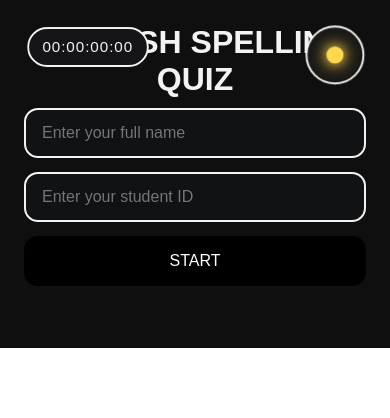
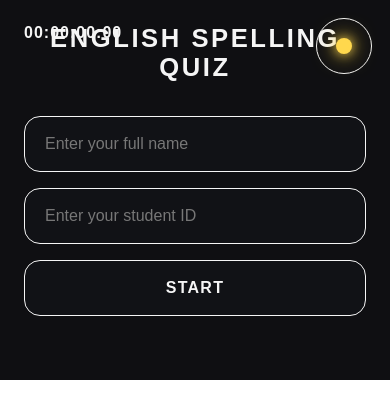
Before and after one commit to ryadgary6-oss/english-quiz0.1, a plain HTML site: page index.html in a window 390 px wide. Both pictures are taken after a click on the button "Toggle theme". Drawn offline with Linux system fonts and the light colour scheme.

Commit message:
Update style.css

```diff
--- a/style.css
+++ b/style.css
@@ -1,33 +1,31 @@
 :root {
   --bg: #ffffff;
-  --text: #111111;
-  --muted: #6b6b6b;
+  --text: #0e0e14;
+  --muted: #6f6f76;
   --border: #111111;
-  --card-bg: #ffffff;
+  --panel-bg: #ffffff;
   --input-bg: #ffffff;
-  --button-bg: #111111;
-  --button-text: #ffffff;
+  --button-bg: #ffffff;
+  --button-text: #111111;
   --option-bg: #ffffff;
   --option-selected-bg: #111111;
   --option-selected-text: #ffffff;
-  --shadow: 0 10px 30px rgba(0, 0, 0, 0.08);
-  --yellow: #d2d2d2;
-  --yellow-glow: rgba(255, 214, 10, 0.75);
+  --yellow: #d7d7d7;
+  --yellow-glow: rgba(255, 216, 77, 0.9);
 }
 
 body.dark {
-  --bg: #0f0f10;
-  --text: #f3f3f3;
-  --muted: #bbbbbb;
-  --border: #f3f3f3;
-  --card-bg: #151517;
-  --input-bg: #111214;
-  --button-bg: #f3f3f3;
-  --button-text: #111111;
-  --option-bg: #151517;
-  --option-selected-bg: #f3f3f3;
+  --bg: #0f0f12;
+  --text: #f5f5f5;
+  --muted: #bdbdc7;
+  --border: #f5f5f5;
+  --panel-bg: #0f0f12;
+  --input-bg: #111216;
+  --button-bg: #111216;
+  --button-text: #f5f5f5;
+  --option-bg: #111216;
+  --option-selected-bg: #f5f5f5;
   --option-selected-text: #111111;
-  --shadow: 0 10px 30px rgba(255, 255, 255, 0.06);
   --yellow: #ffd84d;
   --yellow-glow: rgba(255, 216, 77, 0.95);
 }
@@ -41,22 +39,22 @@ body {
   margin: 0;
   padding: 0;
   min-height: 100%;
+  font-family: Arial, Helvetica, sans-serif;
   background: var(--bg);
   color: var(--text);
-  font-family: Arial, Helvetica, sans-serif;
   transition: background 0.25s ease, color 0.25s ease;
 }
 
 body {
   display: flex;
+  align-items: center;
   justify-content: center;
-  align-items: center;
   padding: 24px;
 }
 
 .container {
   width: 100%;
-  max-width: 760px;
+  max-width: 980px;
 }
 
 .screen {
@@ -67,83 +65,68 @@ body {
   display: block;
 }
 
-.card {
-  background: var(--card-bg);
-  border: 2px solid var(--border);
-  border-radius: 24px;
-  box-shadow: var(--shadow);
-  padding: 32px;
-  transition: background 0.25s ease, border-color 0.25s ease;
+.login-panel,
+.quiz-panel,
+.result-panel {
+  width: 100%;
+  max-width: 520px;
+  margin: 0 auto;
 }
 
-.quiz-title,
-.result-title {
-  margin: 0 0 10px;
+.quiz-title {
+  margin: 0 0 34px;
   text-align: center;
-  font-size: 2rem;
-}
-
-.subtitle {
-  text-align: center;
-  color: var(--muted);
-  margin-bottom: 28px;
+  font-size: 2.2rem;
+  font-weight: 800;
+  letter-spacing: 0.14em;
 }
 
 .login-form {
   display: grid;
-  gap: 14px;
+  gap: 16px;
 }
 
-.login-form input {
+.login-form input,
+.start-btn,
+.option-btn {
   width: 100%;
-  padding: 14px 16px;
-  border-radius: 14px;
-  border: 2px solid var(--border);
+  min-height: 62px;
+  border: 1.8px solid var(--border);
+  border-radius: 18px;
   background: var(--input-bg);
   color: var(--text);
   font-size: 1rem;
+  padding: 0 20px;
   outline: none;
 }
 
-.start-btn {
-  width: 100%;
-  padding: 14px 18px;
-  border-radius: 14px;
-  border: 2px solid #000000;
-  background: #000000;
-  color: #ffffff;
-  font-size: 1rem;
-  cursor: pointer;
-  transition: transform 0.15s ease, opacity 0.2s ease;
+.login-form input::placeholder {
+  color: #777777;
 }
 
-.start-btn:hover {
-  transform: translateY(-1px);
-  opacity: 0.95;
+.start-btn {
+  background: var(--button-bg);
+  color: var(--button-text);
+  font-weight: 800;
+  letter-spacing: 0.08em;
+  cursor: pointer;
 }
 
-.quiz-topbar {
-  display: flex;
-  justify-content: flex-start;
-  margin-bottom: 22px;
-}
-
-.question-counter {
-  font-size: 0.95rem;
-  color: var(--muted);
-}
-
-.question-box {
-  min-height: 92px;
-  display: flex;
-  align-items: center;
-  margin-bottom: 20px;
+.start-btn:hover,
+.option-btn:hover,
+.circle-btn:hover {
+  transform: translateY(-1px);
 }
 
 .question-text {
-  margin: 0;
-  font-size: 1.45rem;
+  margin: 0 0 28px;
+  text-align: center;
+  font-size: 1.8rem;
   line-height: 1.6;
+  min-height: 96px;
+  display: flex;
+  align-items: center;
+  justify-content: center;
   white-space: pre-wrap;
 }
 
@@ -153,21 +136,9 @@ body {
 }
 
 .option-btn {
-  width: 100%;
-  padding: 16px 18px;
-  border-radius: 16px;
-  border: 2px solid var(--border);
-  background: var(--option-bg);
-  color: var(--text);
   text-align: left;
-  font-size: 1rem;
   cursor: pointer;
-  transition: transform 0.15s ease, background 0.25s ease, color 0.25s ease;
-}
-
-.option-btn:hover {
-  font-weight: 700;
-  transform: translateY(-1px);
+  transition: background 0.2s ease, color 0.2s ease, transform 0.15s ease;
 }
 
 .option-btn.selected {
@@ -176,68 +147,71 @@ body {
 }
 
 .nav-buttons {
-  margin-top: 22px;
+  margin-top: 24px;
   display: flex;
   justify-content: space-between;
   align-items: center;
 }
 
 .circle-btn {
-  width: 54px;
-  height: 54px;
+  width: 56px;
+  height: 56px;
   border-radius: 50%;
-  border: 2px solid var(--border);
-  background: var(--card-bg);
+  border: 1.8px solid var(--border);
+  background: transparent;
   color: var(--text);
   font-size: 1.4rem;
   cursor: pointer;
+  transition: transform 0.15s ease, opacity 0.2s ease;
 }
 
 .circle-btn:disabled {
-  opacity: 0.35;
+  opacity: 0.3;
   cursor: not-allowed;
 }
 
-.result-stats p {
-  font-size: 1.05rem;
-  margin: 12px 0;
+.result-title {
+  text-align: center;
+  margin-bottom: 24px;
+  font-size: 2rem;
 }
 
+.result-stats p,
 .fun-message {
-  margin-top: 18px;
-  font-size: 1.1rem;
-  color: var(--muted);
+  text-align: center;
+  font-size: 1.05rem;
 }
 
 .message {
-  min-height: 22px;
+  min-height: 24px;
   margin-top: 16px;
-  color: #d40000;
+  text-align: center;
+  color: #cf0000;
   font-size: 0.95rem;
 }
 
 .theme-toggle {
   position: fixed;
-  top: 24px;
-  right: 24px;
-  width: 62px;
-  height: 62px;
+  top: 18px;
+  right: 18px;
+  width: 56px;
+  height: 56px;
   border-radius: 50%;
-  border: 2px solid var(--border);
-  background: var(--card-bg);
-  cursor: pointer;
+  border: 1.8px solid var(--border);
+  background: transparent;
   display: grid;
   place-items: center;
+  cursor: pointer;
   z-index: 20;
 }
 
 .bulb {
-  width: 18px;
-  height: 18px;
+  width: 16px;
+  height: 16px;
   border-radius: 50%;
   background: var(--yellow);
+  transition: all 0.25s ease;
   box-shadow: 0 0 0 transparent;
-  transition: all 0.25s ease;
 }
 
 body.dark .bulb {
@@ -246,15 +220,14 @@ body.dark .bulb {
 
 .timer {
   position: fixed;
-  top: 26px;
+  top: 24px;
   left: 24px;
   font-size: 1rem;
-  border: 2px solid var(--border);
-  border-radius: 999px;
-  padding: 10px 14px;
-  background: var(--card-bg);
+  font-weight: 700;
+  letter-spacing: 1px;
+  background: transparent;
+  color: var(--text);
   z-index: 20;
-  letter-spacing: 1px;
 }
 
 .timer.finished {
@@ -262,8 +235,13 @@ body.dark .bulb {
 }
 
 @keyframes blink {
-  0%, 100% { opacity: 1; }
-  50% { opacity: 0.2; }
+  0%, 100% {
+    opacity: 1;
+  }
+
+  50% {
+    opacity: 0.25;
+  }
 }
 
 .loading-screen {
@@ -285,35 +263,40 @@ body.dark .loading-screen {
 }
 
 .spinner {
-  width: 68px;
-  height: 68px;
+  width: 64px;
+  height: 64px;
   border-radius: 50%;
-  border: 6px solid #d8d8d8;
+  border: 6px solid #d9d9d9;
   border-top-color: #111111;
-  animation: spin 0.85s linear infinite;
+  animation: spin 0.8s linear infinite;
 }
 
 body.dark .spinner {
-  border: 6px solid #3a3a3a;
-  border-top-color: #f3f3f3;
+  border: 6px solid #353535;
+  border-top-color: #f5f5f5;
 }
 
 @keyframes spin {
-  to { transform: rotate(360deg); }
+  to {
+    transform: rotate(360deg);
+  }
 }
 
 @media (max-width: 640px) {
-  .card {
-    padding: 22px;
-    border-radius: 20px;
+  .quiz-title {
+    font-size: 1.6rem;
+    letter-spacing: 0.1em;
   }
 
   .question-text {
-    font-size: 1.2rem;
+    font-size: 1.3rem;
+    min-height: 84px;
   }
 
-  .theme-toggle,
-  .timer {
-    transform: scale(0.95);
+  .login-form input,
+  .start-btn,
+  .option-btn {
+    min-height: 56px;
+    border-radius: 16px;
   }
 }
```
